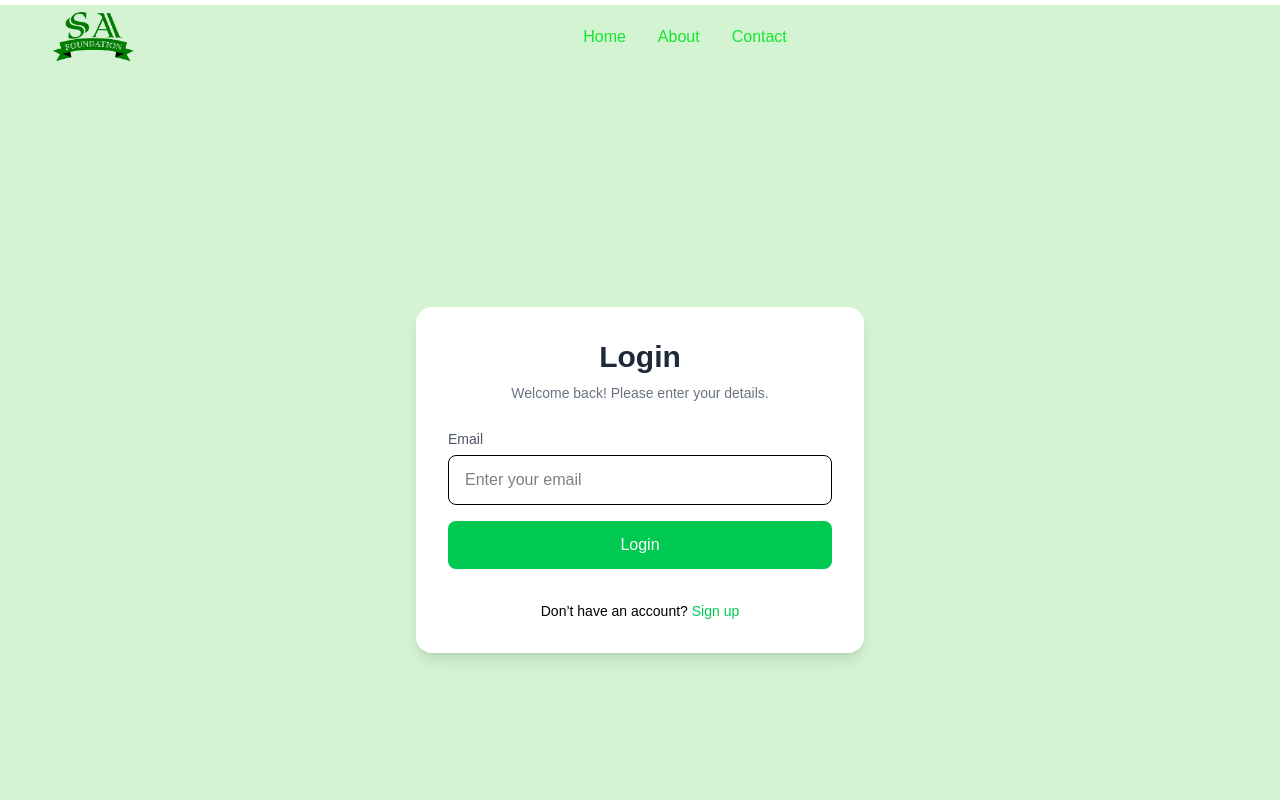
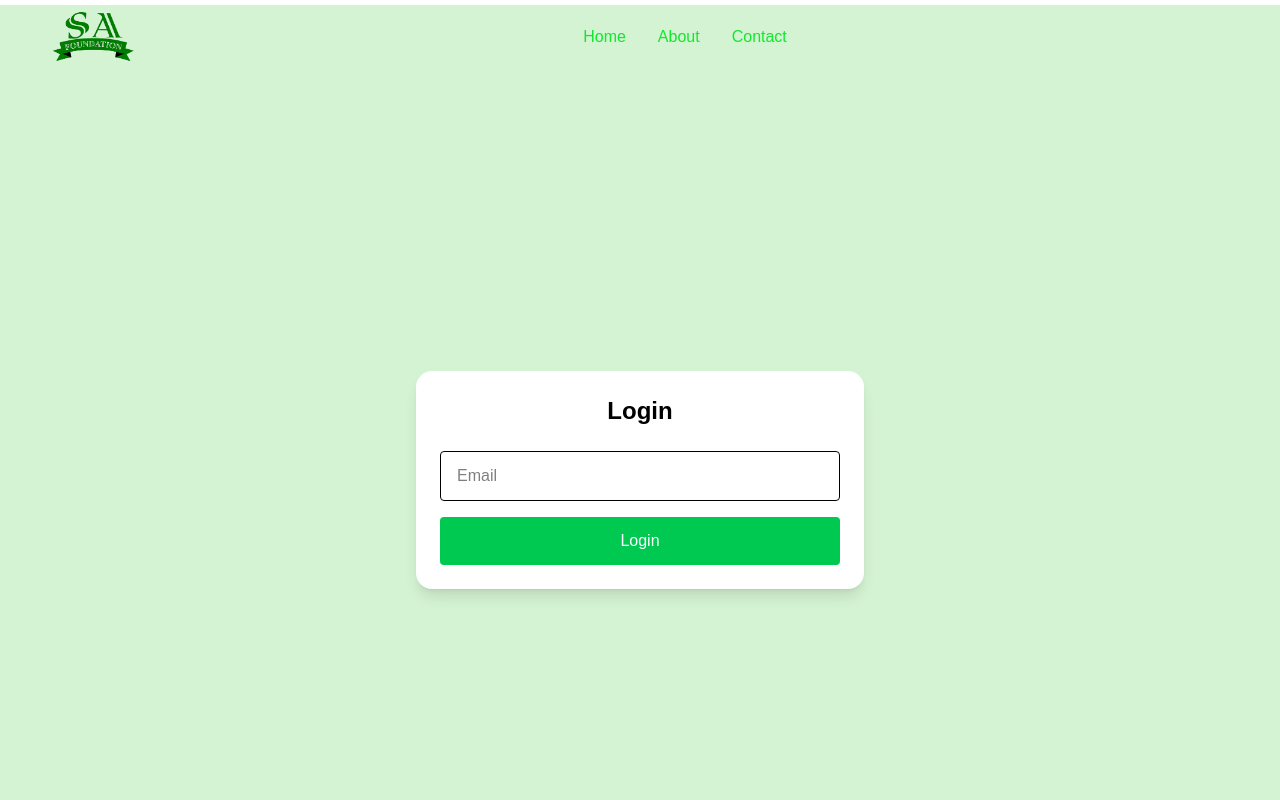
Before and after one commit to chaudharytrpw/foundation, a Next.js app: page /login in a window 1280 px wide. Shown: the top 800 px of the page. Built offline with nearby package versions, Linux system fonts and the light colour scheme.

Commit message:
add build error

```diff
--- a/app/dashboard/layout.js
+++ b/app/dashboard/layout.js
@@ -5,18 +5,16 @@ import { useRouter } from "next/navigation";
 import { useEffect } from "react";
 
 export default function DashboardLayout({ children }) {
-  const {  loading } = useAuth();
+  const { user, loading } = useAuth();
   const router = useRouter();
-const user = JSON.parse(localStorage.getItem("user"));
-  console.log("users",user);
 
   useEffect(() => {
-    if (!user) {
+    if (!loading && !user) {
       router.push("/login");
     }
   }, [user, loading, router]);
 
-
+  if (loading) return <p>Loading...</p>;
 
   return user ? children : null;
 }
--- a/app/login/page.js
+++ b/app/login/page.js
@@ -1,91 +1,53 @@
 "use client";
 
-import { useState } from "react";
+import { useState, useEffect } from "react";
 import { useRouter } from "next/navigation";
 import { useAuth } from "../context/AuthContext";
 
 export default function LoginPage() {
+  const { login, user, loading } = useAuth();
   const router = useRouter();
-  const { login } = useAuth();
 
   const [email, setEmail] = useState("");
   const [password, setPassword] = useState("");
-  const user = JSON.parse(localStorage.getItem("user"));
 
-  console.log("user", user);
-
-  if (user) {
-    router.push("/donate");
+  // ✅ Redirect if already logged in
+  useEffect(() => {
+    if (!loading && user) {
+      router.push("/dashboard");
     }
+  }, [user, loading, router]);
 
   const handleLogin = async (e) => {
     e.preventDefault();
 
     if (!email) {
-      alert("Please enter email");
+      alert("Enter email");
       return;
     }
 
-    // 🔥 Context API login call (API inside context)
     await login(email, password);
+  };
 
-    // optional fallback redirect (context already redirects)
-    // router.push("/");
-  };
+  if (loading) return <p>Loading...</p>;
 
   return (
     <div className="min-h-screen flex items-center justify-center px-4">
-      <div className="w-full max-w-md bg-white text-black shadow-lg rounded-2xl p-6 sm:p-8">
-        {/* Title */}
-        <h2 className="text-2xl sm:text-3xl font-bold text-center text-gray-800">
-          Login
-        </h2>
-        <p className="text-sm text-gray-500 text-center mt-2">
-          Welcome back! Please enter your details.
-        </p>
+      <div className="w-full max-w-md bg-white text-black shadow-lg rounded-2xl p-6">
+        <h2 className="text-2xl font-bold text-center">Login</h2>
 
-        {/* Form */}
         <form onSubmit={handleLogin} className="mt-6 space-y-4">
-          {/* Email */}
-          <div>
-            <label className="text-sm text-gray-600">Email</label>
           <input
             type="email"
-              placeholder="Enter your email"
-              className="w-full mt-1 px-4 py-3 border rounded-lg focus:outline-none focus:ring-2 focus:ring-green-400"
+            placeholder="Email"
+            className="w-full px-4 py-3 border rounded"
             value={email}
             onChange={(e) => setEmail(e.target.value)}
-              required
           />
-          </div>
 
-          {/* Password (Optional) */}
-          {/* <div>
-            <label className="text-sm text-gray-600">
-              Password <span className="text-gray-400">(optional)</span>
-            </label>
-            <input
-              type="password"
-              placeholder="Enter your password"
-              className="w-full mt-1 px-4 py-3 border rounded-lg focus:outline-none focus:ring-2 focus:ring-green-400"
-              value={password}
-              onChange={(e) => setPassword(e.target.value)}
-            />
-          </div> */}
-
-          {/* Button */}
-          <button
-            type="submit"
-            className="w-full bg-green-500 hover:bg-green-600 text-white font-medium py-3 rounded-lg transition"
-          >
+          <button className="w-full bg-green-500 text-white py-3 rounded">
             Login
           </button>
-          <p className="text-sm text-center mt-4">
-            Don’t have an account?{" "}
-            <a href="/signup" className="text-green-500 hover:underline">
-              Sign up
-            </a>
-          </p>
         </form>
       </div>
     </div>
```
Lines whose indentation alone changed are shown as unchanged.
